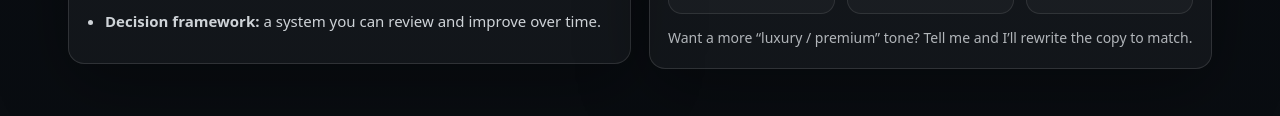
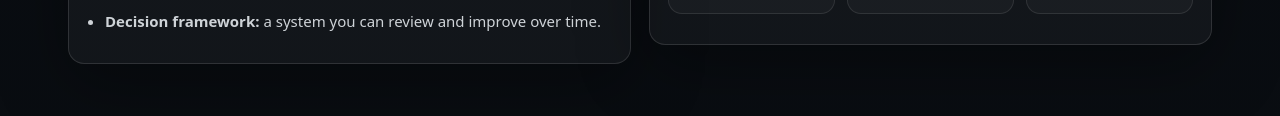
Before and after one commit to vtm98/vtm98-web.github.io, a plain HTML site: page index.html in a window 1280 px wide. Shown: the part 1090-1206 px from the top of the page. Drawn offline with Linux system fonts and the light colour scheme.

Commit message:
Update index.html

```diff
--- a/index.html
+++ b/index.html
@@ -531,7 +531,7 @@
             </div>
           </div>
           <p class="sub" style="margin-top:12px;">
-            Want a more “luxury / premium” tone? Tell me and I’ll rewrite the copy to match.
+
           </p>
         </div>
       </div>
```
